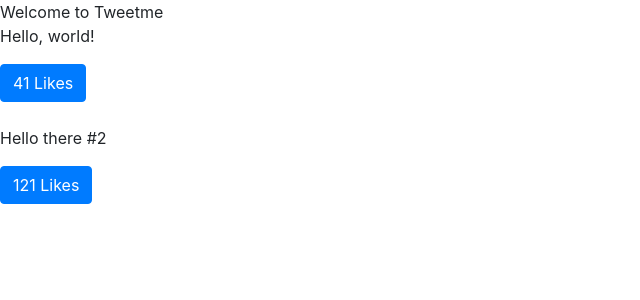
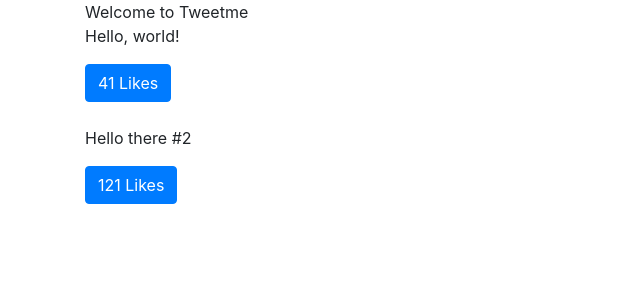
Before and after one commit to Danielo814/twitter_clone, a Django app: page / in a window 1280 px wide. Shown: the top 300 px of the page, without its empty margins (0-640 px from the left). Run offline with Django 3.2, Linux system fonts and the light colour scheme; data comes from the database, SQL or seed files in the repository; parts of the project's set-up code (start-up, migrations or seed data) failed here and were passed over; some libraries are stand-ins or nearby versions.

Commit message:
render out navbar and container styling with bootstrap

```diff
--- a/templates/base.html
+++ b/templates/base.html
@@ -11,8 +11,11 @@
     <title>Tweet-me</title>
   </head>
   <body>
+    {% include "components/navbar.html" %}
+    <div class='container'>
     {% block content %}
     {% endblock content %}
+    </div>
 
     <!-- Optional JavaScript -->
     <!-- jQuery first, then Popper.js, then Bootstrap JS -->
```
